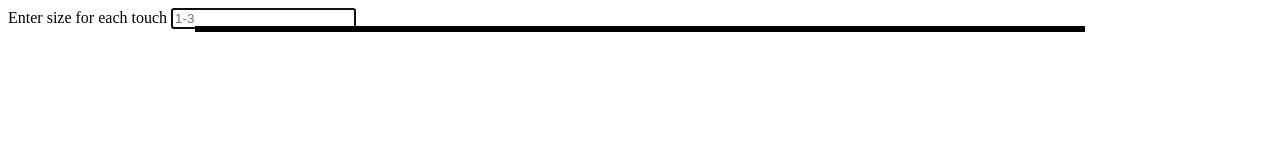
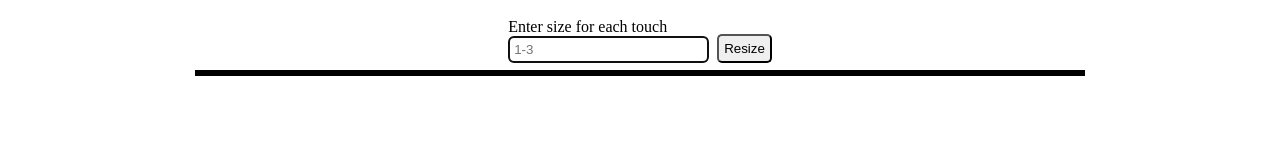
Before and after one commit to Rex-noir/Etch-a-Sketch, a plain HTML site: page index.html in a window 1280 px wide. Drawn offline with Linux system fonts and the light colour scheme.

Commit message:
Add undesigned form with a buton|

```diff
--- a/index.html
+++ b/index.html
@@ -10,8 +10,11 @@
     <div class="header-container">
         <div class="size-container">
             <form>
-                <label for="size">Enter size for each touch</label>
-                <input type="text" name="size" id="size" autofocus placeholder="1-3">
+                <div class="columnBox">
+                    <label for="size">Enter size for each touch</label>
+                    <input type="text" name="size" id="size" autofocus placeholder="1-3">
+                </div>
+                <input type="button" value="Resize">
             </form>
         </div>
         <div class="header-buttons"></div>
--- a/style.css
+++ b/style.css
@@ -5,3 +5,30 @@
     width: 70%;
     outline: solid;
 }
+/*Headers */
+.header-container{
+    display: flex;
+    justify-content: center;
+    align-items: center;
+}
+form{
+    padding: 10px;
+    display: flex;
+    gap: 20px;
+}
+label {
+    display: block;
+}
+input[type="text"]{
+    border-radius: 5px;
+    width: 100%;
+    padding: 5px;
+    border: 1px solid black;
+}
+input[value="Resize"]{
+    padding: 5px;
+    border-radius: 5px;
+    align-self: flex-end;
+    height: auto;
+    width: auto;
+}
```
